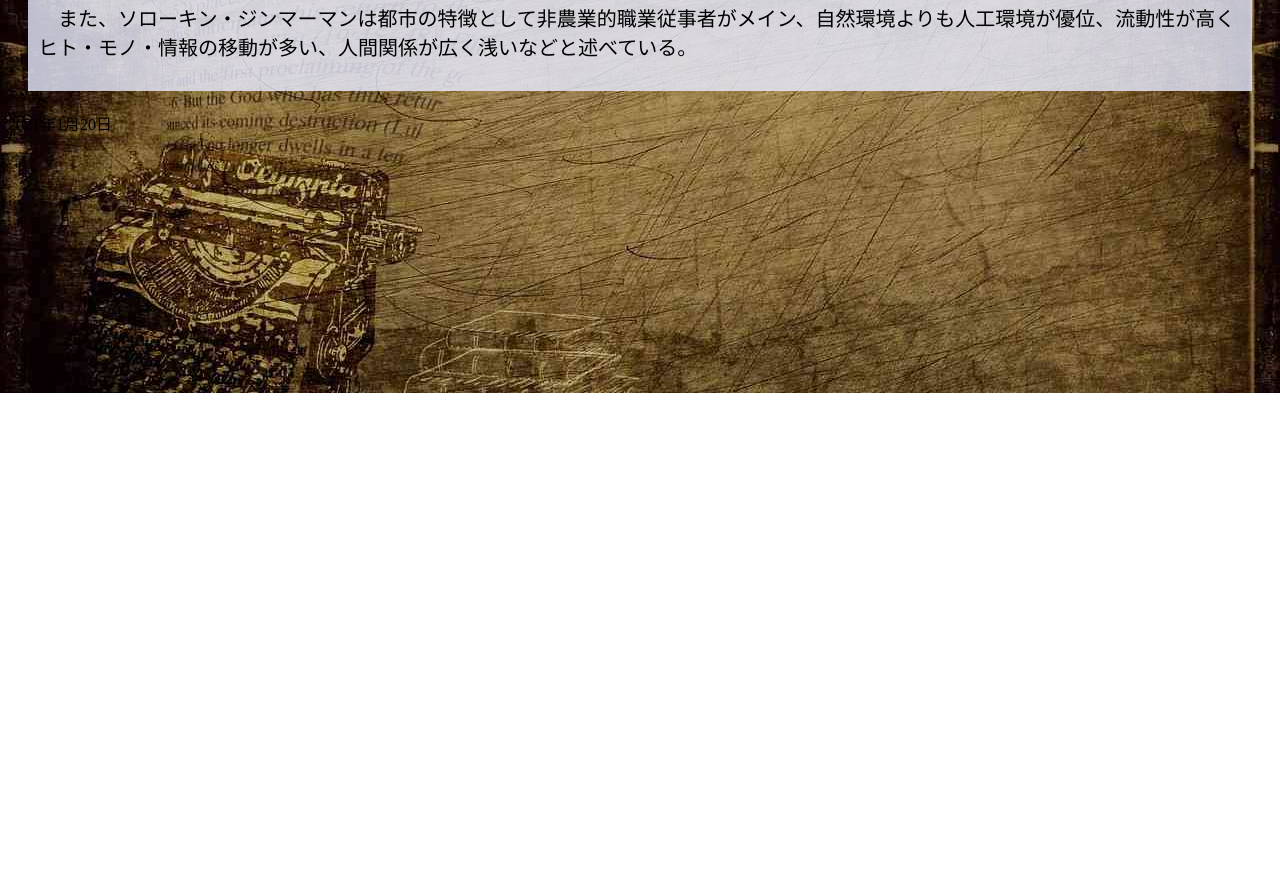
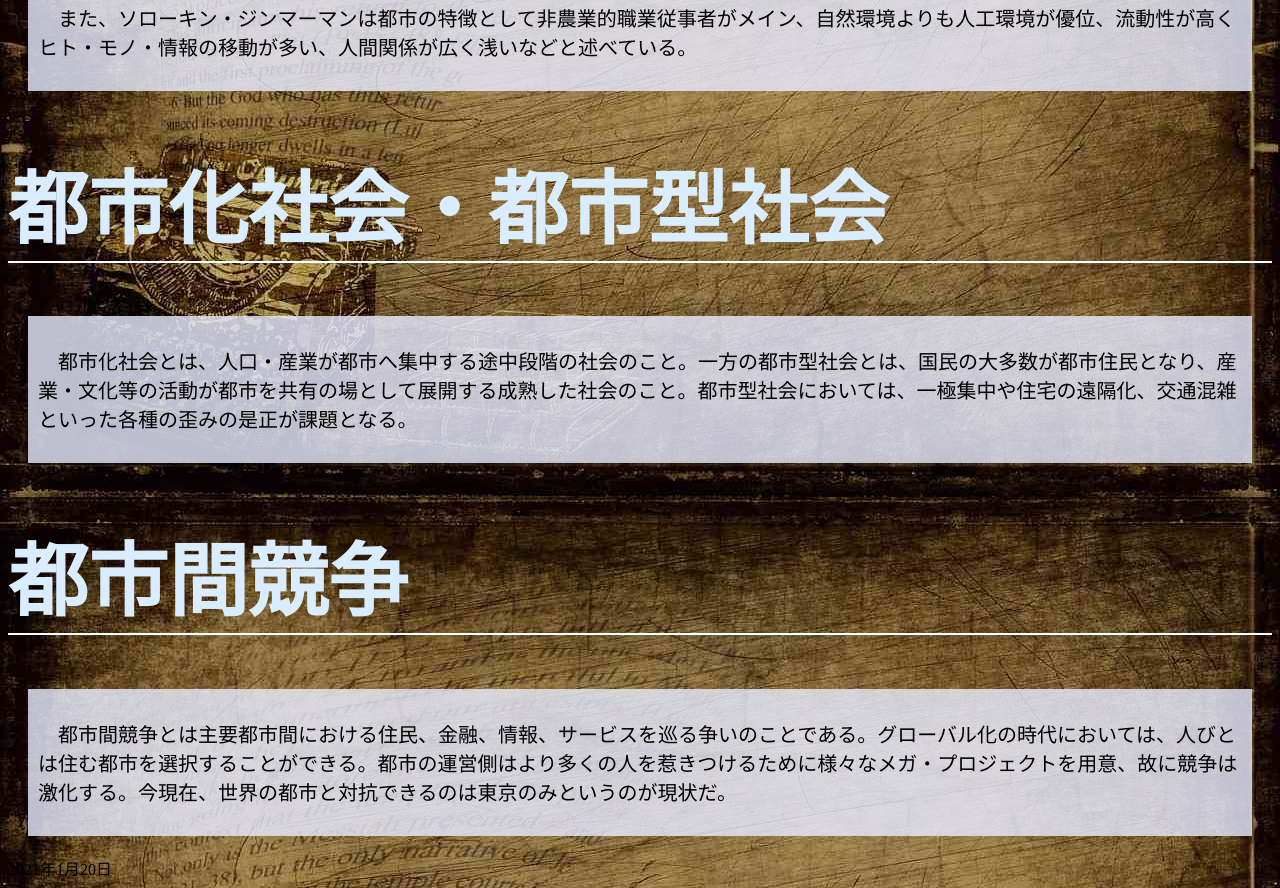
Before and after one commit to ShakaiGaku/City, a plain HTML site: page index.html in a window 1280 px wide. Shown: the part 407-1295 px from the top of the page. Before the commit the page ends 800 px from the top, so only its background shows below. Drawn offline with Linux system fonts and the light colour scheme.

Commit message:
Update index.html

```diff
--- a/index.html
+++ b/index.html
@@ -1,7 +1,7 @@
 <!DOCTYPE html>
 <html lang="jp">
 <head prefix="og: http://ogp.me/ns# fb: http://ogp.me/ns/ fb# article: http://ogp.me/ns/ article#">
-<meta property="og:url" content="https://shakaigaku.github.io/City/" />
+<meta property="og:url" content="https://shakaigaku.github.io/NarrativeApproach/" />
 <meta property="og:type" content="article" />
 <meta property="og:title" content="都市" />
 <meta property="og:description" content="都市とはワースによれば「相対的に規模が大きく、密度が高く、社会的に異質な諸個人からなる永続的な居住地」とされる。" />
@@ -38,8 +38,13 @@
      </div>
      <div class="contents">
      <p>　都市とはワースによれば「相対的に規模が大きく、密度が高く、社会的に異質な諸個人からなる永続的な居住地」とされる。</p>
-     <p>　また、ソローキン・ジンマーマンは都市の特徴として非農業的職業従事者がメイン、自然環境よりも人工環境が優位、流動性が高くヒト・モノ・情報の移動が多い、人間関係が広く浅いなどと述べている。</p>
-     </div>
+     <p>　また、ソローキン・ジンマーマンは都市の特徴として非農業的職業従事者がメイン、自然環境よりも人工環境が優位、流動性が高くヒト・モノ・情報の移動が多い、人間関係が広く浅いなどと述べている。</p> </div>
+     <h1>都市化社会・都市型社会</h1>
+     <div class="contents">
+       <p>　都市化社会とは、人口・産業が都市へ集中する途中段階の社会のこと。一方の都市型社会とは、国民の大多数が都市住民となり、産業・文化等の活動が都市を共有の場として展開する成熟した社会のこと。都市型社会においては、一極集中や住宅の遠隔化、交通混雑といった各種の歪みの是正が課題となる。</p></div>
+     <h1>都市間競争</h1>
+     <div class="contents">
+    <p>　都市間競争とは主要都市間における住民、金融、情報、サービスを巡る争いのことである。グローバル化の時代においては、人びとは住む都市を選択することができる。都市の運営側はより多くの人を惹きつけるために様々なメガ・プロジェクトを用意、故に競争は激化する。今現在、世界の都市と対抗できるのは東京のみというのが現状だ。</p></div>
        <time datetime=”2021-1-20” itemprop=”modified”>2021年1月20日</time>
     </div>
   </body>
```
